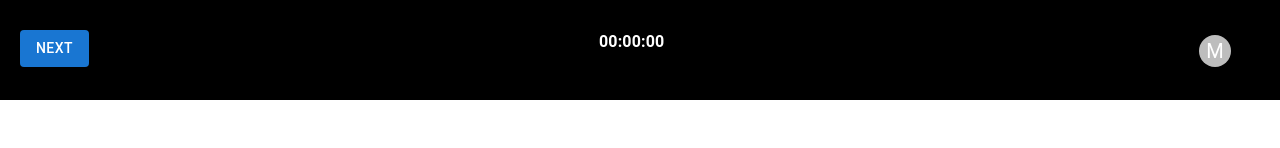
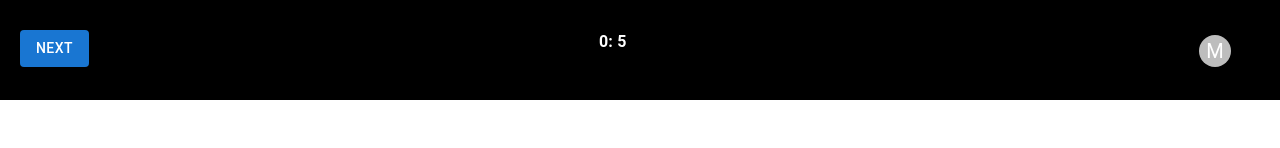
Before and after one commit to 13DeAnda/words, a React (Create React App) app: page / in a window 1280 px wide. Shown: the top 148 px of the page. Built offline with nearby package versions, Linux system fonts and the light colour scheme.

Commit message:
basic timer countdown

```diff
--- a/package.json
+++ b/package.json
@@ -25,6 +25,7 @@
         "react": "^18.2.0",
         "react-dom": "^18.2.0",
         "react-scripts": "5.0.1",
+        "react-timer-hook": "^3.0.5",
         "typescript": "^4.7.3",
         "web-vitals": "^2.1.4"
     },
--- a/src/components/Header/Header.tsx
+++ b/src/components/Header/Header.tsx
@@ -1,4 +1,4 @@
-import * as React from 'react';
+import React, { useEffect } from 'react';
 import Avatar from '@mui/material/Avatar';
 import Menu from '@mui/material/Menu';
 import MenuItem from '@mui/material/MenuItem';
@@ -9,18 +9,24 @@ import Typography from '@mui/material/Typography';
 import Tooltip from '@mui/material/Tooltip';
 import Logout from '@mui/icons-material/Logout';
 import Button from '@mui/material/Button';
+import Timer from '../Timer/Timer';
 
 import './Header.css';
 
 export default function Header() {
     const [anchorEl, setAnchorEl] = React.useState<null | HTMLElement>(null);
     const open = Boolean(anchorEl);
+
     const handleClick = (event: React.MouseEvent<HTMLElement>) => {
         setAnchorEl(event.currentTarget);
     };
     const handleClose = () => {
         setAnchorEl(null);
     };
+
+    const time = new Date();
+    time.setSeconds(time.getSeconds() + 600);
+
     return (
         <div className="Header">
             <div className="navBar">
@@ -29,7 +35,9 @@ export default function Header() {
                 </Typography>
 
                 <Typography className="menuItem" sx={{ minWidth: 100 }}>
-                    <b>00:00:00</b>
+                    <b>
+                        <Timer />
+                    </b>
                 </Typography>
                 <Tooltip className="menuItem" title="Account settings">
                     <IconButton
--- /dev/null
+++ b/src/components/Timer/Timer.tsx
@@ -0,0 +1,12 @@
+import React from 'react';
+import { useStopwatch } from 'react-timer-hook';
+
+export default function Timer() {
+    const { seconds, minutes } = useStopwatch({ autoStart: true });
+
+    return (
+        <div>
+            {minutes}: {seconds}
+        </div>
+    );
+}
```
Also changed, not shown: 1 other file (tests, documents, lock files or other folders).
